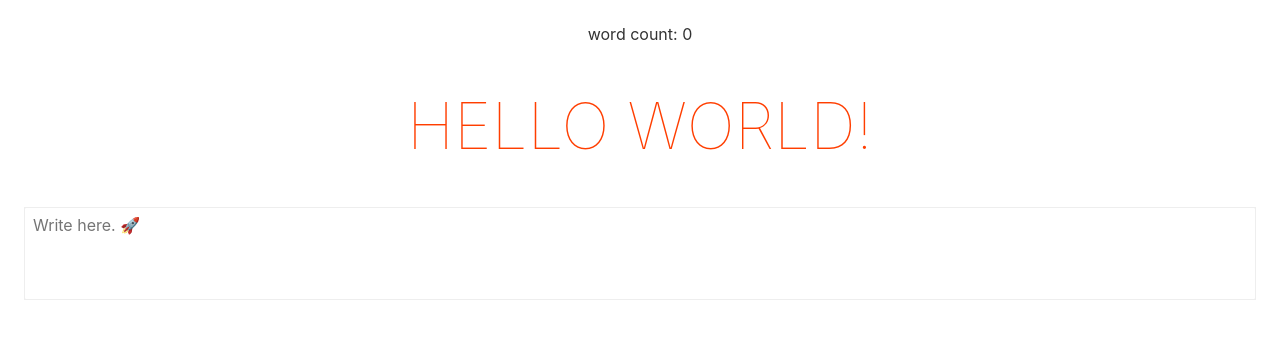
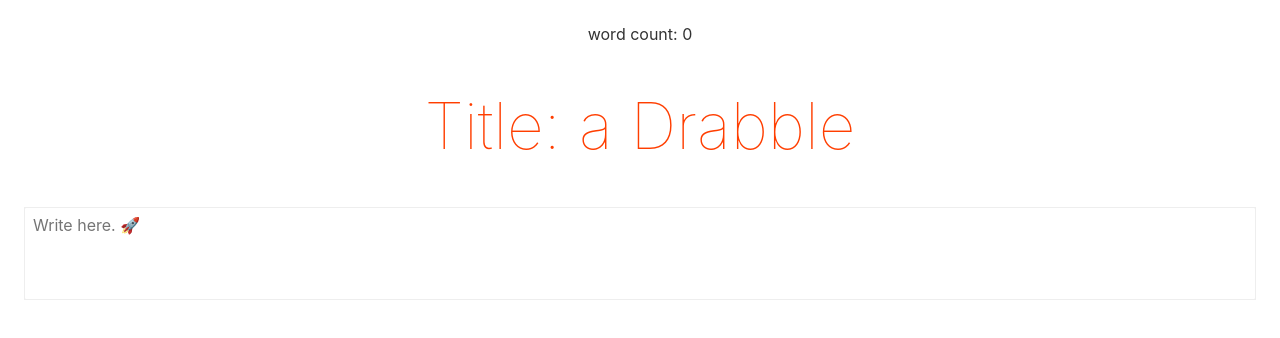
Before and after one commit to teroyks/drabbledit, a Svelte app: page / in a window 1280 px wide. Shown: the top 338 px of the page. Built offline with nearby package versions, Linux system fonts and the light colour scheme.

Commit message:
Remove name property from app
- Don't convert title to uppercase

```diff
--- a/src/App.svelte
+++ b/src/App.svelte
@@ -2,8 +2,6 @@
   import Editor from "./Editor.svelte";
 
   let wordcount = 0;
-
-  export let name;
 </script>
 
 <style>
@@ -16,7 +14,6 @@
 
   h1 {
     color: #ff3e00;
-    text-transform: uppercase;
     font-size: 4em;
     font-weight: 100;
   }
@@ -30,6 +27,6 @@
 
 <main>
   <header>word count: {wordcount}</header>
-  <h1 contenteditable="true">Hello {name}!</h1>
+  <h1 contenteditable="true">Title: a Drabble</h1>
   <Editor bind:wordcount />
 </main>
--- a/src/main.js
+++ b/src/main.js
@@ -2,9 +2,6 @@ import App from './App.svelte';
 
 const app = new App({
 	target: document.body,
-	props: {
-		name: 'world'
-	}
 });
 
 export default app;
```
